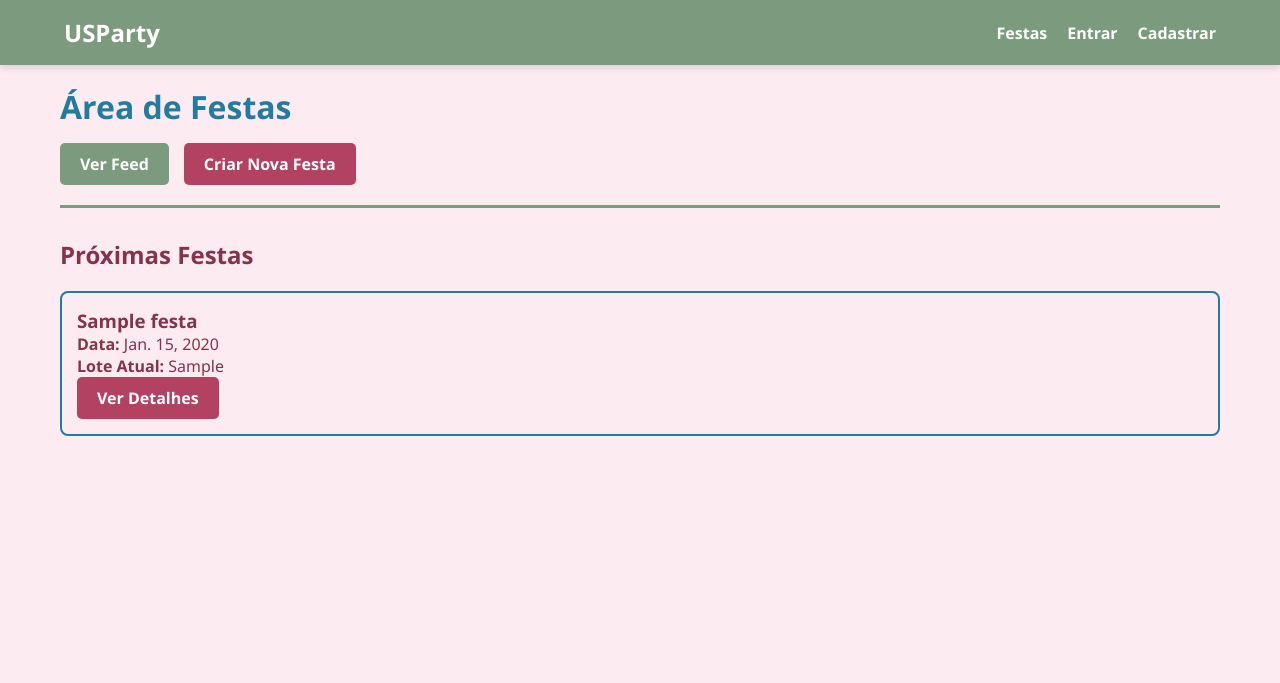
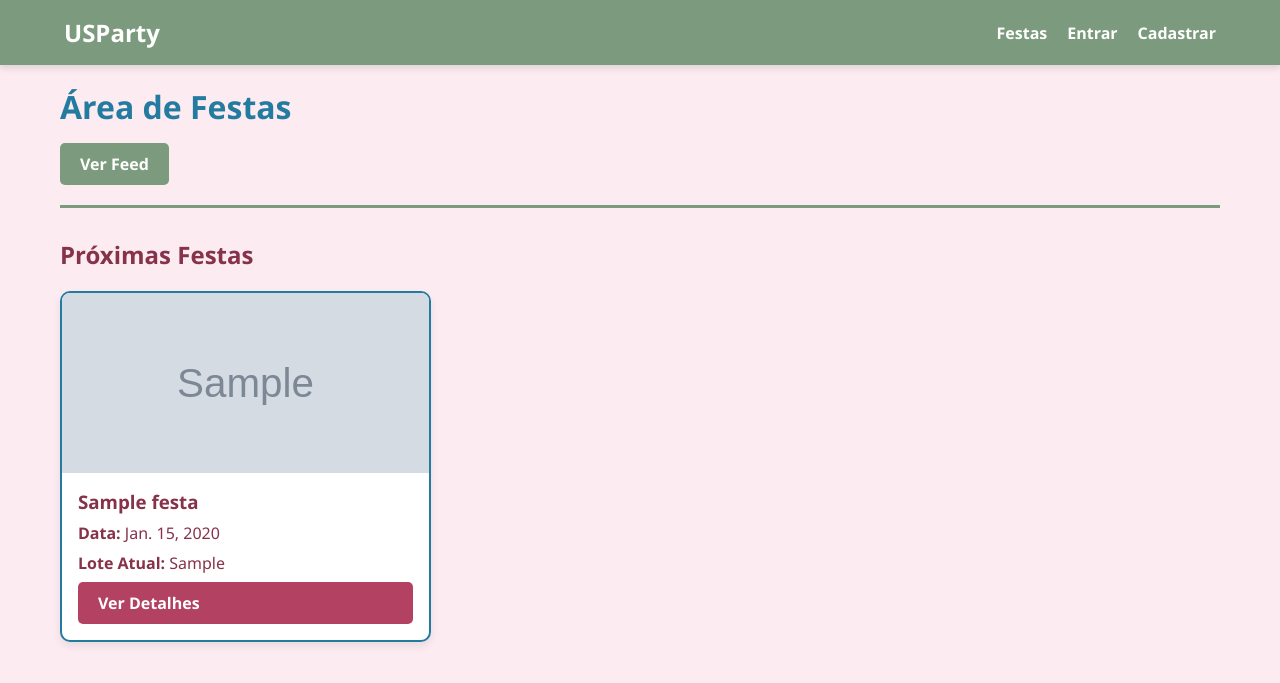
Before and after one commit to annarzcardoso15/USParty, a Django app: page / in a window 1280 px wide. Shown: the top 683 px of the page. Run offline with Django 5.2, Linux system fonts and the light colour scheme; tables that the repository leaves empty hold one stand-in row (values such as "Sample post"); grey boxes marked "Sample" are stand-in pictures.

Commit message:
adicionar cards de festas e so adm e instituicao criam festa

```diff
--- a/festas/forms.py
+++ b/festas/forms.py
@@ -4,9 +4,10 @@ from .models import Festa
 class FestaForm(forms.ModelForm):
     class Meta:
         model = Festa
-        fields = ['adm','nome_festa', 'data_festa', 'lotes', 'tipo_ingresso_disponivel', 'organizadores'] #quando criar login, tirar esse adm!!!
+        fields = ['nome_festa', 'data_festa', 'imagem',  'lotes', 'tipo_ingresso_disponivel', 'organizadores']
 
 
         widgets = {
             'data_festa': forms.DateInput(attrs={'type': 'date', 'class': 'form-input'}),
+            'imagem': forms.URLInput(attrs={'placeholder': 'https://exemplo.com/foto-da-festa.jpg'}),
         }
--- a/festas/models.py
+++ b/festas/models.py
@@ -3,7 +3,8 @@ from usuarios.models import Adm, Instituicao, Pessoal
 
 class Festa(models.Model):
     idfesta = models.AutoField(primary_key=True)
-    adm = models.ForeignKey(Adm, on_delete=models.CASCADE)
+    imagem = models.URLField(max_length=500, null=True, blank=True)
+    adm = models.ForeignKey(Adm, on_delete=models.CASCADE, null=True, blank=True)
     nome_festa = models.CharField(max_length=255)
     data_festa = models.DateField()
     lotes = models.CharField(max_length=255)
--- a/festas/templates/festas/base_festas.html
+++ b/festas/templates/festas/base_festas.html
@@ -6,7 +6,11 @@
 
     <div class="botoes">
         <a href="{% url 'feed_festas' %}" class="btn-primary btn-verde">Ver Feed</a>
+        {% if user.is_authenticated %}
+        {% if user.adm or user.instituicao %}
         <a href="{% url 'criar_festa' %}" class="btn-primary">Criar Nova Festa</a>
+        {% endif %}
+        {% endif %}
     </div>
 </header>
 
--- a/festas/templates/festas/feed.html
+++ b/festas/templates/festas/feed.html
@@ -3,15 +3,24 @@
 {% block festas_content %}
     <h2>Próximas Festas</h2>
 
+    <div class="grid-festas">
         {% for festa in festas %}
-        <div class="card-festa" style="border: 2px solid var(--cerulean); border-radius: 8px; padding: 15px; margin-bottom: 15px;">
-            <h3 style="color: var(--vintage-berry);">{{ festa.nome_festa }}</h3>
+            <div class="card-festa">
+                {% if festa.imagem %}
+                    <img src="{{ festa.imagem }}" alt="{{ festa.nome_festa }}" class="card-img">
+                {% else %}
+                    <div class="card-img-placeholder">Sem imagem</div>
+                {% endif %}
+
+                <div class="card-body">
+                    <h3>{{ festa.nome_festa }}</h3>
                     <p><strong>Data:</strong> {{ festa.data_festa }}</p>
                     <p><strong>Lote Atual:</strong> {{ festa.lotes }}</p>
                     <a href="{% url 'detalhes_festa' festa.idfesta %}" class="btn-primary">Ver Detalhes</a>
                 </div>
+            </div>
         {% empty %}
-
             <p>Ainda não há festas cadastradas.</p>
         {% endfor %}
+    </div>
 {% endblock %}
--- a/festas/views.py
+++ b/festas/views.py
@@ -1,4 +1,6 @@
 from django.shortcuts import render, redirect, get_object_or_404
+from django.contrib.auth.decorators import login_required
+from django.http import HttpResponseForbidden
 from .models import Festa
 from .forms import FestaForm
 
@@ -11,11 +13,28 @@ def feed_festas(request):
 
     return render(request, 'festas/feed.html', contexto)
 
+@login_required
 def criar_festa(request):
+    is_adm = hasattr(request.user, 'adm')
+    is_instituicao = hasattr(request.user, 'instituicao')
+
+    if not (is_adm or is_instituicao):
+        return HttpResponseForbidden("Apenas administradores ou instituições podem criar festas.")
+
     if request.method == 'POST':
         form = FestaForm(request.POST)
         if form.is_valid():
-            form.save()
+            nova_festa = form.save(commit=False)
+
+            if is_adm:
+                nova_festa.adm = request.user.adm
+
+            nova_festa.save()
+            form.save_m2m()
+
+            if is_instituicao:
+                nova_festa.organizadores.add(request.user.instituicao)
+
             return redirect('feed_festas')
     else:
         form = FestaForm()
--- a/static/css/style.css
+++ b/static/css/style.css
@@ -109,3 +109,90 @@ main {
     margin-bottom: 20px;
     color: var(--vintage-berry);
 }
+
+.grid-festas {
+    display: grid;
+    grid-template-columns: repeat(auto-fill, minmax(280px, 1fr));
+    gap: 24px;
+}
+
+.card-festa {
+    background-color: white;
+    border-radius: 10px;
+    border: 2px solid var(--cerulean);
+    overflow: hidden;
+    display: flex;
+    flex-direction: column;
+    box-shadow: 0 4px 8px rgba(0,0,0,0.08);
+}
+
+.card-img {
+    width: 100%;
+    height: 180px;
+    object-fit: cover;
+}
+
+.card-img-placeholder {
+    width: 100%;
+    height: 180px;
+    background-color: var(--soft-blossom);
+    color: var(--vintage-berry);
+    display: flex;
+    align-items: center;
+    justify-content: center;
+    font-weight: bold;
+}
+
+.card-body {
+    padding: 16px;
+    display: flex;
+    flex-direction: column;
+    gap: 8px;
+}
+
+.card-body h3 {
+    color: var(--vintage-berry);
+}
+
+.detalhes-card {
+    background-color: white;
+    border-radius: 10px;
+    border-top: 5px solid var(--cerulean);
+    padding: 30px;
+    margin-top: 20px;
+    display: flex;
+    gap: 30px;
+    align-items: flex-start;
+    flex-wrap: wrap;
+}
+
+.detalhes-imagem {
+    flex: 1 1 320px;
+    max-width: 450px;
+}
+
+.detalhes-imagem img {
+    width: 100%;
+    border-radius: 8px;
+    object-fit: cover;
+}
+
+.detalhes-info {
+    flex: 1 1 320px;
+    display: flex;
+    flex-direction: column;
+    gap: 10px;
+}
+
+.detalhes-info h1 {
+    color: var(--vintage-berry);
+}
+
+.detalhes-info h3 {
+    color: var(--cerulean);
+    margin-top: 10px;
+}
+
+.detalhes-info ul {
+    margin-left: 20px;
+}
```
Also changed, not shown: festas/templates/festas/detalhes_festa.html (+34 -13 lines), festas/migrations/0003_festa_imagem_alter_festa_adm.py (added), ingressos/migrations/0003_alter_anuncio_quantidade_ingressos.py (added). Lines whose indentation alone changed are shown as unchanged.
